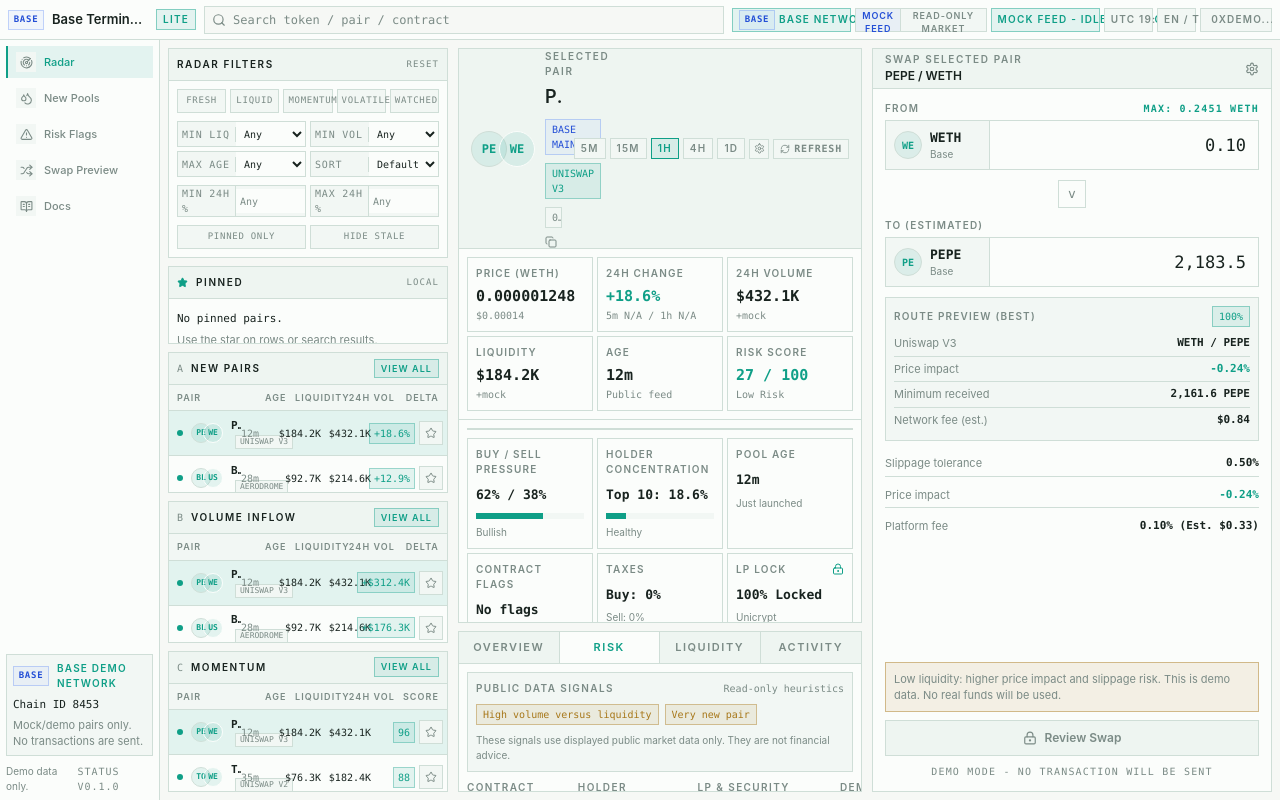
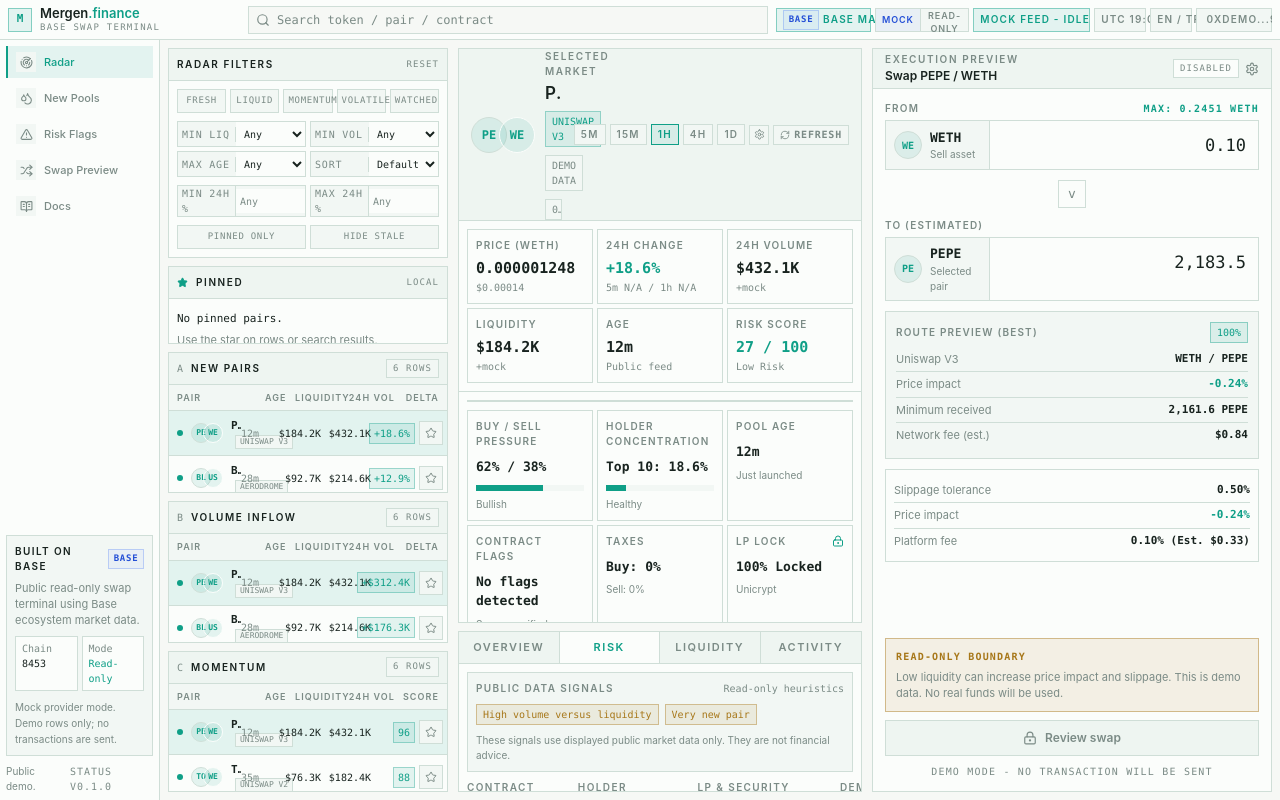
Before and after one commit to Edizemre1/base-market-terminal-lite, a Next.js app: page / in a window 1280 px wide. Built offline with nearby package versions, Linux system fonts and the light colour scheme.

Commit message:
Polish public terminal identity

```diff
--- a/src/app/docs/page.tsx
+++ b/src/app/docs/page.tsx
@@ -43,7 +43,7 @@
         <div className="space-y-2">
           <TerminalPanel
             label="BUILDER LOG"
-            title="Base Terminal Lite direction"
+            title="Mergen.finance terminal direction"
             meta={<StatusPill label="Swap/radar" />}
           >
             <div className="grid gap-1 md:grid-cols-2">
--- a/src/components/AppShell.tsx
+++ b/src/components/AppShell.tsx
@@ -38,14 +38,21 @@
           className="fixed left-0 right-0 top-0 z-50 h-10 border-b border-base-line bg-base-panel"
           data-testid="terminal-topbar"
         >
-          <div className="grid h-full grid-cols-[minmax(164px,188px)_minmax(220px,520px)_minmax(0,1fr)] items-center gap-2 px-2">
+          <div className="grid h-full grid-cols-[minmax(196px,232px)_minmax(220px,520px)_minmax(0,1fr)] items-center gap-2 px-2">
             <Link href="/" className="flex min-w-0 items-center gap-2">
-              <BaseNetworkIcon />
-              <span className="truncate text-[13px] font-semibold text-base-text">
-                Base Terminal Lite
+              <span className="grid h-6 w-6 shrink-0 place-items-center border border-base-mint/45 bg-base-mint/10 font-mono text-[11px] font-semibold text-base-mint">
+                M
               </span>
-              <span className="border border-base-mint/45 bg-base-mint/10 px-1.5 py-0.5 text-[10px] font-semibold uppercase tracking-[0.12em] text-base-mint">
-                Lite
+              <span className="min-w-0">
+                <span
+                  className="block truncate text-[13px] font-semibold leading-4 text-base-text"
+                  data-testid="product-brand"
+                >
+                  Mergen<span className="text-base-mint">.finance</span>
+                </span>
+                <span className="block truncate font-mono text-[9px] uppercase tracking-[0.14em] text-base-muted">
+                  Base Swap Terminal
+                </span>
               </span>
             </Link>
 
@@ -53,7 +60,7 @@
 
             <div className="flex min-w-0 items-center justify-end gap-1 overflow-hidden text-[10px] font-semibold uppercase tracking-[0.12em]">
               <TopChip
-                label="Base Network Online"
+                label="Base Mainnet"
                 tone="mint"
                 icon={<BaseNetworkIcon className="h-4 min-w-8 text-[8px]" />}
               />
@@ -95,18 +102,32 @@
           </nav>
 
           <div className="mt-auto p-1.5">
-            <div className="border border-base-line bg-base-elevated p-1.5">
-              <div className="mb-1.5 flex items-center gap-2 text-[10px] font-semibold uppercase tracking-[0.12em] text-base-mint">
+            <div className="border border-base-line bg-base-elevated p-2">
+              <div className="mb-1.5 flex items-center justify-between gap-2">
+                <p className="text-[10px] font-semibold uppercase tracking-[0.14em] text-base-text">
+                  Built on Base
+                </p>
                 <BaseNetworkIcon className="h-4 min-w-8 text-[8px]" />
-                Base Demo Network
               </div>
-              <p className="font-mono text-[11px] text-base-text">Chain ID 8453</p>
+              <p className="text-[11px] leading-4 text-base-muted">
+                Public read-only swap terminal using Base ecosystem market data.
+              </p>
+              <div className="mt-2 grid grid-cols-2 gap-1 font-mono text-[10px]">
+                <span className="border border-base-line bg-base-panel px-1.5 py-1 text-base-muted">
+                  Chain
+                  <span className="block text-base-text">8453</span>
+                </span>
+                <span className="border border-base-line bg-base-panel px-1.5 py-1 text-base-muted">
+                  Mode
+                  <span className="block text-base-mint">Read-only</span>
+                </span>
+              </div>
               <Suspense fallback={<SidebarNetworkCopy mode="mock" />}>
                 <SidebarNetworkCard />
               </Suspense>
             </div>
             <div className="mt-2 flex items-center justify-between gap-2 text-[10px] text-base-muted">
-              <span>Demo data only.</span>
+              <span>Public demo.</span>
               <Link
                 href="/status"
                 className="font-mono uppercase tracking-[0.1em] hover:text-base-mint"
@@ -201,7 +222,7 @@
                       {pair.pair}
                     </span>
                     <span className="block truncate text-[10px] text-base-muted">
-                      {pair.dataSource === "mock" ? "Demo fallback" : "Read-only"} - {pair.dex}
+                      {pair.dataSource === "mock" ? "Demo fallback" : "Market data"} - {pair.dex}
                     </span>
                   </span>
                 </button>
@@ -295,7 +316,7 @@
   }
 
   const statusLabel = getProviderHealthStatusLabel(providerHealth);
-  const sourceLabel = providerHealth.mode === "dexscreener" ? "Read-only Base" : "Mock feed";
+  const sourceLabel = providerHealth.mode === "dexscreener" ? "Market data" : "Mock feed";
   const updateLabel = formatProviderHealthTime(providerHealth.lastSuccessAt);
   const tone =
     providerHealth.status === "failed" || providerHealth.stale
@@ -382,12 +403,12 @@
   return (
     <div className="hidden h-6 items-center border border-base-line bg-base-elevated lg:inline-flex">
       <DataSourceButton
-        label="Mock Feed"
+        label="Mock"
         active={activeMode === "mock"}
         onClick={() => selectMode("mock")}
       />
       <DataSourceButton
-        label="Read-Only Market Data"
+        label="Read-Only Data"
         active={activeMode === "dexscreener"}
         onClick={() => selectMode("dexscreener")}
       />
@@ -423,7 +444,7 @@
 function DataSourceFallback() {
   return (
     <span className="hidden h-6 items-center border border-base-line bg-base-elevated px-1.5 text-[9px] font-semibold uppercase tracking-[0.1em] text-base-muted lg:inline-flex">
-      Mock Feed
+      Mock
     </span>
   );
 }
@@ -439,10 +460,10 @@
 function SidebarNetworkCopy({ mode }: { mode: MarketDataMode }) {
   const copy =
     mode === "dexscreener"
-      ? "Read-only Base market data. Some sections may be unavailable when qualified data is limited."
-      : "Mock/demo pairs only. No transactions are sent.";
+      ? "Read-only provider mode. No wallet, signing, or execution paths are enabled."
+      : "Mock provider mode. Demo rows only; no transactions are sent.";
 
-  return <p className="mt-1 text-[11px] leading-4 text-base-muted">{copy}</p>;
+  return <p className="mt-2 text-[10px] leading-4 text-base-muted">{copy}</p>;
 }
 
 function TopChip({
@@ -470,7 +491,7 @@
       data-testid={dataTestId}
       title={title}
       className={cx(
-        "hidden h-6 min-w-0 max-w-[150px] items-center gap-1 whitespace-nowrap border px-1.5 lg:inline-flex",
+        "hidden h-6 min-w-0 max-w-[170px] items-center gap-1 whitespace-nowrap border px-1.5 lg:inline-flex",
         toneClassName[tone]
       )}
     >
--- a/src/components/BaseTerminal.tsx
+++ b/src/components/BaseTerminal.tsx
@@ -258,7 +258,7 @@
       <main className="min-h-[calc(100vh-40px)] w-full overflow-x-hidden bg-base-black p-2 xl:h-[calc(100vh-40px)] xl:min-h-0 xl:overflow-hidden">
         <section className="border border-base-line bg-base-panel p-4">
           <p className="text-[10px] font-semibold uppercase tracking-[0.16em] text-base-muted">
-            Base Terminal Lite
+            Mergen.finance
           </p>
           <p className="mt-2 font-mono text-sm text-base-text">
             No demo pairs are available from the active read-only provider.
--- a/src/components/base-terminal/RadarFeedColumn.tsx
+++ b/src/components/base-terminal/RadarFeedColumn.tsx
@@ -147,8 +147,8 @@
             {title}
           </h2>
         </div>
-        <span className="border border-base-mint/40 bg-base-mint/10 px-1.5 py-0.5 text-[9px] font-semibold uppercase tracking-[0.12em] text-base-mint">
-          View all
+        <span className="border border-base-line bg-base-elevated px-1.5 py-0.5 font-mono text-[9px] uppercase tracking-[0.12em] text-base-muted">
+          {pairs.length} rows
         </span>
       </div>
       <div className="grid shrink-0 grid-cols-[minmax(0,1.5fr)_30px_50px_50px_44px] border-b border-base-line bg-base-elevated px-2 py-1.5 text-[9px] font-semibold uppercase tracking-[0.12em] text-base-muted">
@@ -202,7 +202,7 @@
   if (kind === "new") {
     return (
       <div className="border-b border-base-line px-2 py-4 text-[11px] text-base-muted last:border-b-0">
-        <p className="font-mono text-base-text">No qualified new Base pairs found.</p>
+        <p className="font-mono text-base-text">No qualified new pairs found.</p>
         <p className="mt-1">Try Volume Inflow or Momentum.</p>
       </div>
     );
@@ -326,5 +326,5 @@
 
   return pair.project && pair.project !== pair.baseToken
     ? pair.project
-    : "Read-only Base pair";
+    : "Market pair";
 }
--- a/src/components/base-terminal/SelectedPairPanel.tsx
+++ b/src/components/base-terminal/SelectedPairPanel.tsx
@@ -1,5 +1,5 @@
 import { useMemo, useState, type ReactNode } from "react";
-import { Copy, ExternalLink, LockKeyhole, RefreshCw, Settings } from "lucide-react";
+import { ExternalLink, LockKeyhole, RefreshCw, Settings } from "lucide-react";
 import type { MarketTerminalSnapshot } from "@/data/providers";
 import type { ChartTimeframe } from "@/data/providers/chart/types";
 import { cx, formatCompactCurrency, formatPercent } from "@/lib/format";
@@ -45,20 +45,20 @@
           />
           <div className="min-w-0">
           <p className="text-[10px] font-semibold uppercase tracking-[0.16em] text-base-muted">
-            Selected pair
+            Selected market
           </p>
           <div className="mt-1 flex min-w-0 flex-wrap items-center gap-2">
             <h1
-              className="truncate text-lg font-semibold text-base-text"
+              className="truncate text-[17px] font-semibold leading-5 text-base-text"
               data-testid="selected-pair-title"
             >
               {pair.pair}
             </h1>
-            <span className="inline-flex items-center gap-1 border border-base-blue/25 bg-base-blue/5 px-1.5 py-0.5 font-mono text-[10px] uppercase text-base-electric">
-              Base Mainnet
-            </span>
             <span className="border border-base-mint/35 bg-base-mint/10 px-1.5 py-0.5 font-mono text-[10px] uppercase text-base-mint">
               {pair.dexName ?? pair.dex}
+            </span>
+            <span className="border border-base-line bg-base-elevated px-1.5 py-0.5 font-mono text-[10px] uppercase text-base-muted">
+              {pair.dataSource === "mock" ? "Demo data" : "Read-only data"}
             </span>
             <span className="max-w-[150px] truncate border border-base-line bg-base-elevated px-1.5 py-0.5 font-mono text-[10px] text-base-muted">
               {pair.address}
@@ -78,7 +78,6 @@
                 Outside current filter
               </span>
             ) : null}
-            <Copy size={12} className="shrink-0 text-base-muted" aria-hidden="true" />
             {pair.sourceUrl ? (
               <a
                 href={pair.sourceUrl}
@@ -304,7 +303,7 @@
           )}
           <p className="font-mono text-[10px] text-base-muted">
             {hasReadOnlyOhlcv
-              ? "Read-only candles - Base"
+              ? "Cached OHLCV - read-only"
               : pair.chartUnavailableReason ?? "OHLCV unavailable for this selected pair"}
           </p>
           <div className="mt-1 flex flex-wrap items-center gap-2 font-mono text-[10px] text-base-muted">
@@ -454,7 +453,7 @@
           {formatChartValue(latest.close)}
         </text>
         <text x="0" y={height - 2} className="fill-base-muted font-mono text-[10px]">
-          {timeframe.toUpperCase()} cached read-only preview
+          {timeframe.toUpperCase()} cached OHLCV preview
         </text>
         <text
           x={width}
--- a/src/components/base-terminal/SwapPreviewPanel.tsx
+++ b/src/components/base-terminal/SwapPreviewPanel.tsx
@@ -34,11 +34,16 @@
       <div className="flex min-h-10 shrink-0 items-center justify-between border-b border-base-line bg-base-raised px-3">
         <div>
           <p className="text-[10px] font-semibold uppercase tracking-[0.16em] text-base-muted">
-            Swap selected pair
+            Execution preview
           </p>
-          <h2 className="text-[12px] font-semibold text-base-text">{pair.pair}</h2>
+          <h2 className="text-[12px] font-semibold text-base-text">Swap {pair.pair}</h2>
         </div>
-        <Settings size={14} className="text-base-muted" aria-hidden="true" />
+        <div className="flex items-center gap-1.5">
+          <span className="border border-base-line bg-base-panel px-1.5 py-0.5 font-mono text-[9px] uppercase tracking-[0.12em] text-base-muted">
+            Disabled
+          </span>
+          <Settings size={14} className="text-base-muted" aria-hidden="true" />
+        </div>
       </div>
 
       <div className="flex min-h-0 flex-1 flex-col gap-2.5 overflow-y-auto p-3">
@@ -46,7 +51,7 @@
           label="From"
           token={pair.quoteToken}
           logoUrl={pair.quoteTokenLogoUrl}
-          sublabel="Base"
+          sublabel="Sell asset"
           rightLabel={`Max: 0.2451 ${pair.quoteToken}`}
           value={amount}
           onValueChange={onAmountChange}
@@ -62,12 +67,12 @@
           label="To (Estimated)"
           token={pair.baseToken}
           logoUrl={pair.tokenLogoUrl}
-          sublabel="Base"
+          sublabel="Selected pair"
           value={formatNumber(estimatedOutput)}
           readOnly
         />
 
-        <div className="border border-base-line bg-base-elevated p-2">
+        <div className="border border-base-line bg-base-elevated p-2.5">
           <div className="mb-1 flex items-center justify-between">
             <p className="text-[10px] font-semibold uppercase tracking-[0.12em] text-base-muted">
               Route preview (best)
@@ -82,15 +87,20 @@
           <RouteRow label="Network fee (est.)" value="$0.84" />
         </div>
 
-        <div className="space-y-1.5 text-[11px]">
+        <div className="border border-base-line bg-base-panel p-2 text-[11px]">
           <RouteRow label="Slippage tolerance" value="0.50%" />
           <RouteRow label="Price impact" value="-0.24%" tone="mint" />
           <RouteRow label="Platform fee" value="0.10% (Est. $0.33)" />
         </div>
 
         <div className="mt-auto space-y-2 pt-1">
-          <div className="border border-base-amber/45 bg-base-amber/10 p-2 text-[11px] leading-4 text-base-muted">
-            Low liquidity: higher price impact and slippage risk. {modeWarning}
+          <div className="border border-base-amber/45 bg-base-amber/10 p-2.5 text-[11px] leading-4 text-base-muted">
+            <p className="font-mono text-[10px] font-semibold uppercase tracking-[0.12em] text-base-amber">
+              Read-only boundary
+            </p>
+            <p className="mt-1">
+              Low liquidity can increase price impact and slippage. {modeWarning}
+            </p>
           </div>
 
           <button
@@ -100,7 +110,7 @@
             className="flex h-9 w-full items-center justify-center gap-2 border border-base-line bg-base-raised text-[12px] font-semibold text-base-muted"
           >
             <LockKeyhole size={14} aria-hidden="true" />
-            Review Swap
+            Review swap
           </button>
 
           <p className="text-center font-mono text-[10px] uppercase tracking-[0.12em] text-base-muted">
--- a/src/data/providers/index.ts
+++ b/src/data/providers/index.ts
@@ -22,7 +22,7 @@
 
 const DEFAULT_MARKET_DATA_MODE: MarketDataMode = "mock";
 const FEED_ROW_TARGET = 8;
-const READ_ONLY_DATA_FALLBACK_LABEL = "Read-only market data + demo fallback";
+const READ_ONLY_DATA_FALLBACK_LABEL = "Read-only data + demo fallback";
 
 export function resolveMarketDataMode(
   mode = process.env.MARKET_DATA_MODE ?? process.env.NEXT_PUBLIC_MARKET_DATA_MODE
@@ -50,7 +50,7 @@
 export function getMarketFeedStatusLabel(
   mode: MarketDataMode = resolveMarketDataMode()
 ): FeedStatusLabel {
-  return mode === "dexscreener" ? "READ-ONLY MARKET DATA" : "MOCK FEED";
+  return mode === "dexscreener" ? "READ-ONLY DATA" : "MOCK";
 }
 
 export async function getMarketDataProvider(
@@ -178,8 +178,8 @@
 
   return {
     ...snapshot,
-    providerName: "Read-only Base market data + demo fallback",
-    feedStatusLabel: "READ-ONLY MARKET DATA + DEMO FALLBACK",
+    providerName: "Read-only market data + demo fallback",
+    feedStatusLabel: "READ-ONLY DATA + DEMO FALLBACK",
     defaultPairId,
     allPairs,
     newPairs,
@@ -203,8 +203,8 @@
   return {
     ...snapshot,
     mode: "dexscreener",
-    providerName: "Read-only Base market data + demo fallback",
-    feedStatusLabel: "READ-ONLY MARKET DATA + DEMO FALLBACK",
+    providerName: "Read-only market data + demo fallback",
+    feedStatusLabel: "READ-ONLY DATA + DEMO FALLBACK",
     generatedAt: new Date().toISOString(),
     defaultPairId: allPairs[0]?.id ?? "",
     allPairs,
--- a/src/data/providers/types.ts
+++ b/src/data/providers/types.ts
@@ -2,9 +2,9 @@
 
 export type MarketDataMode = "mock" | "dexscreener" | "geckoterminal";
 export type FeedStatusLabel =
-  | "MOCK FEED"
-  | "READ-ONLY MARKET DATA"
-  | "READ-ONLY MARKET DATA + DEMO FALLBACK";
+  | "MOCK"
+  | "READ-ONLY DATA"
+  | "READ-ONLY DATA + DEMO FALLBACK";
 export type MaybePromise<T> = T | Promise<T>;
 
 export type PairRiskDetails = {
--- a/src/lib/appInfo.ts
+++ b/src/lib/appInfo.ts
@@ -1,7 +1,7 @@
-export const APP_NAME = "Base Terminal Lite";
+export const APP_NAME = "Mergen.finance";
 export const APP_VERSION = "0.1.0";
 export const APP_URL = "https://base-market-terminal-lite-1stf8lo85-eddie0159.vercel.app/";
 export const APP_DESCRIPTION =
-  "Read-only public demo terminal for Base market radar, pair inspection, and disabled swap preview.";
+  "Read-only public demo terminal for Base swap radar, pair inspection, and disabled execution preview.";
 
-export const APP_METADATA_TITLE = "Base Terminal Lite | Read-Only Base Market Terminal Demo";
+export const APP_METADATA_TITLE = "Mergen.finance | Base Swap Terminal";
```
Also changed, not shown: 5 other files (tests, documents, lock files or other folders).
